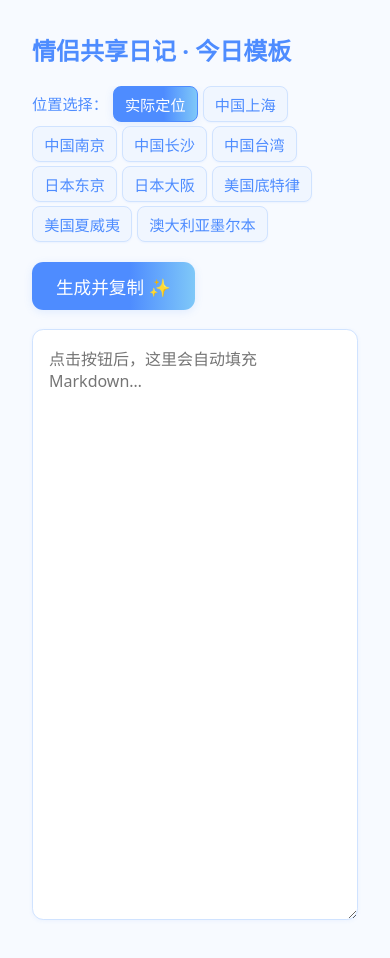
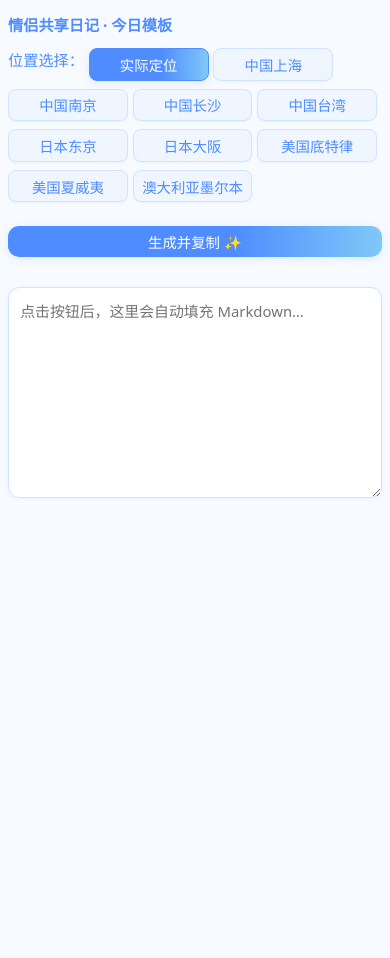
Before and after one commit to Volleyball01/love-diary, a plain HTML site: page index.html in a window 390 px wide. After the commit the page ends 844 px from the top, so only its background shows below. Drawn offline with nearby package versions, Linux system fonts and the light colour scheme.

Commit message:
Update index.html

```diff
--- a/index.html
+++ b/index.html
@@ -89,15 +89,71 @@
       border: 1.5px solid #4E8CFF;
       box-shadow: 0 2px 8px #4e8cff22;
     }
+    /* 响应式布局增强 */
+    @media (max-width: 900px) {
+      body {
+        margin: 1rem;
+      }
+      h2 {
+        font-size: 1.3rem;
+      }
+      button {
+        font-size: 1rem;
+        padding: .6rem 1.1rem;
+      }
+      textarea {
+        font-size: .98rem;
+        height: 50vh;
+        padding: .8rem;
+      }
+    }
     @media (max-width: 600px) {
+      body {
+        margin: .5rem;
+      }
+      h2 {
+        font-size: 1.1rem;
+        margin-bottom: .7rem;
+      }
       .location-group {
+        flex-direction: row;
+        flex-wrap: wrap;
+        align-items: flex-start;
+        gap: .3rem;
         font-size: .95rem;
-        gap: .3rem;
       }
       .location-group .loc-btn {
+        width: calc(33.33% - .3rem);
+        min-width: 0;
+        max-width: 100%;
+        font-size: .98rem;
+        padding: .4rem 0;
+        margin-bottom: .2rem;
+        box-sizing: border-box;
+      }
+      button {
+        width: 100%;
+        font-size: 1rem;
+        padding: .7rem 0;
+        margin-bottom: .7rem;
+      }
+      textarea {
+        font-size: .97rem;
+        height: 35vh;
+        padding: .7rem;
+      }
+    }
+    @media (max-width: 400px) {
+      h2 {
         font-size: .95rem;
-        padding: .35rem .7rem;
-        min-width: 70px;
+      }
+      button, .location-group .loc-btn {
+        font-size: .9rem;
+        padding: .3rem 0;
+      }
+      textarea {
+        font-size: .93rem;
+        height: 25vh;
       }
     }
   </style>
```
